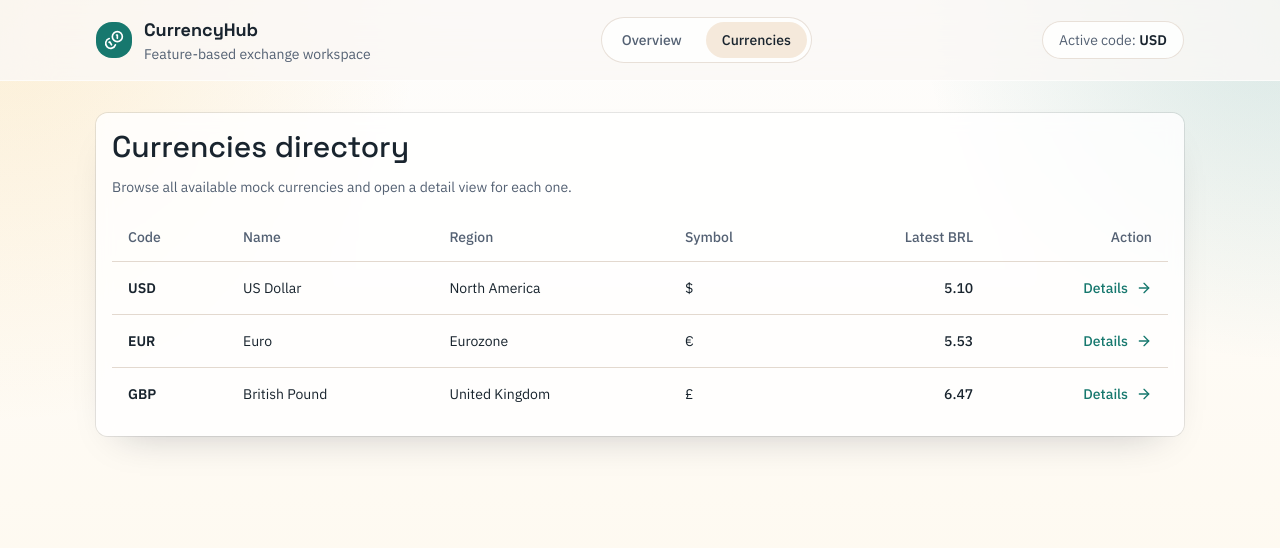
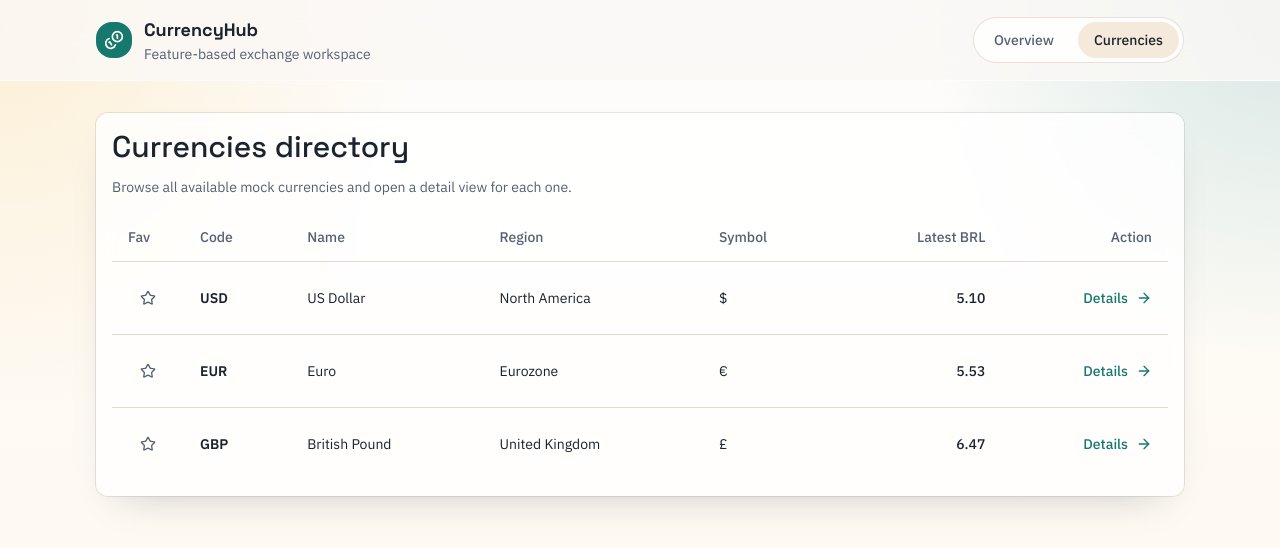
Before and after one commit to imaestri/currency-hub, a React (Vite) app: page /currencies in a window 1280 px wide. Shown: the top 548 px of the page. Built offline with nearby package versions, Linux system fonts and the light colour scheme.

Commit message:
feat: implement favorite currency functionality and spotlight feature across components

```diff
--- a/src/components/shared/AppHeader.tsx
+++ b/src/components/shared/AppHeader.tsx
@@ -1,5 +1,7 @@
-import { Coins } from 'lucide-react'
+import { ArrowDownRight, ArrowUpRight, Coins, Minus } from 'lucide-react'
 import { Link, NavLink } from 'react-router-dom'
+import { Skeleton } from '@/components/ui/skeleton'
+import { useFavoriteCurrencySpotlight } from '@/features/rates/hooks/useFavoriteCurrencySpotlight'
 import { useRatesStore } from '@/features/rates/store/useRatesStore'
 import { cn } from '@/lib/utils'
 
@@ -9,7 +11,15 @@ const links = [
 ]
 
 export function AppHeader() {
-  const selectedCurrencyCode = useRatesStore((state) => state.selectedCurrencyCode)
+  const favoriteCodes = useRatesStore((state) => state.favoriteCodes)
+  const spotlightCode = favoriteCodes[0]
+  const spotlightQuery = useFavoriteCurrencySpotlight(spotlightCode)
+  const spotlightSnapshot = spotlightQuery.data
+
+  const latestRate = spotlightSnapshot?.trend.at(-1)?.rate ?? 0
+  const previousRate = spotlightSnapshot?.trend.at(-2)?.rate ?? latestRate
+  const rateDirection =
+    latestRate > previousRate ? 'up' : latestRate < previousRate ? 'down' : 'flat'
 
   return (
     <header className="sticky top-0 z-20 border-b border-white/60 bg-background/80 backdrop-blur-xl">
@@ -41,9 +51,64 @@ export function AppHeader() {
           ))}
         </nav>
 
-        <div className="hidden rounded-full border border-border/80 bg-white/80 px-4 py-2 text-sm text-muted-foreground shadow-soft sm:block">
-          Active code: <span className="font-semibold text-foreground">{selectedCurrencyCode}</span>
-        </div>
+        {spotlightCode ? (
+          <div className="hidden min-w-[18rem] rounded-2xl border border-border/80 bg-white/80 px-4 py-3 text-sm text-muted-foreground shadow-soft sm:block">
+            {spotlightQuery.isLoading ? (
+              <div className="space-y-3">
+                <Skeleton className="h-4 w-28" />
+                <div className="flex items-center justify-between gap-3">
+                  <Skeleton className="h-7 w-20" />
+                  <Skeleton className="h-5 w-24" />
+                </div>
+              </div>
+            ) : spotlightSnapshot ? (
+              <div className="space-y-2">
+                <div className="flex items-center justify-between gap-3">
+                  <div>
+                    <div className="font-semibold text-foreground">
+                      {spotlightSnapshot.code} · {spotlightSnapshot.name}
+                    </div>
+                    <div className="text-xs text-muted-foreground">{spotlightSnapshot.region}</div>
+                  </div>
+                  <div className="text-right">
+                    <div className="font-semibold text-foreground">
+                      {spotlightSnapshot.symbol}
+                      {latestRate.toFixed(2)}
+                    </div>
+                    <div
+                      className={cn(
+                        'inline-flex items-center gap-1 text-xs font-medium',
+                        rateDirection === 'up' && 'text-emerald-600',
+                        rateDirection === 'down' && 'text-destructive',
+                        rateDirection === 'flat' && 'text-muted-foreground',
+                      )}
+                    >
+                      {rateDirection === 'up' ? (
+                        <ArrowUpRight className="size-3.5" />
+                      ) : rateDirection === 'down' ? (
+                        <ArrowDownRight className="size-3.5" />
+                      ) : (
+                        <Minus className="size-3.5" />
+                      )}
+                      {rateDirection === 'up'
+                        ? 'Up vs previous close'
+                        : rateDirection === 'down'
+                          ? 'Down vs previous close'
+                          : 'No change'}
+                    </div>
+                  </div>
+                </div>
+              </div>
+            ) : (
+              <div className="space-y-2">
+                <div className="font-medium text-foreground">Favorite spotlight</div>
+                <p className="text-xs text-muted-foreground">
+                  We could not load your highlighted currency right now.
+                </p>
+              </div>
+            )}
+          </div>
+        ) : null}
       </div>
     </header>
   )
--- a/src/features/rates/components/CurrenciesTable.tsx
+++ b/src/features/rates/components/CurrenciesTable.tsx
@@ -1,5 +1,6 @@
-import { ArrowRight } from 'lucide-react'
+import { ArrowRight, Star } from 'lucide-react'
 import { useNavigate } from 'react-router-dom'
+import { Button } from '@/components/ui/button'
 import { Card, CardContent, CardHeader, CardTitle } from '@/components/ui/card'
 import {
   Table,
@@ -10,11 +11,18 @@ import {
   TableRow,
 } from '@/components/ui/table'
 import { useCurrenciesList } from '@/features/rates/hooks/useCurrenciesList'
+import { useRatesStore } from '@/features/rates/store/useRatesStore'
 
 export function CurrenciesTable() {
   const navigate = useNavigate()
   const currenciesQuery = useCurrenciesList()
   const currencies = currenciesQuery.data
+  const favoriteCodes = useRatesStore((state) => state.favoriteCodes)
+  const toggleFavorite = useRatesStore((state) => state.toggleFavorite)
+
+  const openCurrencyDetails = (code: string) => {
+    navigate(`/currencies/${code}`)
+  }
 
   return (
     <Card className="border-white/70 bg-white/80 shadow-soft backdrop-blur">
@@ -28,6 +36,7 @@ export function CurrenciesTable() {
         <Table>
           <TableHeader>
             <TableRow>
+              <TableHead className="w-16">Fav</TableHead>
               <TableHead>Code</TableHead>
               <TableHead>Name</TableHead>
               <TableHead>Region</TableHead>
@@ -42,14 +51,38 @@ export function CurrenciesTable() {
                 key={currency.code}
                 className="cursor-pointer"
                 tabIndex={0}
-                onClick={() => navigate(`/currencies/${currency.code}`)}
+                onClick={() => openCurrencyDetails(currency.code)}
                 onKeyDown={(event) => {
                   if (event.key === 'Enter' || event.key === ' ') {
                     event.preventDefault()
-                    navigate(`/currencies/${currency.code}`)
+                    openCurrencyDetails(currency.code)
                   }
                 }}
               >
+                <TableCell>
+                  <Button
+                    type="button"
+                    variant="ghost"
+                    size="icon"
+                    aria-label={
+                      favoriteCodes.includes(currency.code)
+                        ? `Remove ${currency.code} from favorites`
+                        : `Add ${currency.code} to favorites`
+                    }
+                    onClick={(event) => {
+                      event.stopPropagation()
+                      toggleFavorite(currency.code)
+                    }}
+                  >
+                    <Star
+                      className={
+                        favoriteCodes.includes(currency.code)
+                          ? 'size-4 fill-accent text-accent'
+                          : 'size-4 text-muted-foreground'
+                      }
+                    />
+                  </Button>
+                </TableCell>
                 <TableCell className="font-semibold">{currency.code}</TableCell>
                 <TableCell>{currency.name}</TableCell>
                 <TableCell>{currency.region}</TableCell>
--- a/src/features/rates/components/CurrencyDetailContent.tsx
+++ b/src/features/rates/components/CurrencyDetailContent.tsx
@@ -1,9 +1,11 @@
 import { lazy, Suspense } from 'react'
-import { TrendingUp } from 'lucide-react'
+import { Star, TrendingUp } from 'lucide-react'
+import { Button } from '@/components/ui/button'
 import { Badge } from '@/components/ui/badge'
 import { Card, CardHeader, CardTitle } from '@/components/ui/card'
 import { CurrencyTrendChartSkeleton } from '@/features/rates/components/CurrencyTrendChartSkeleton'
 import { useCurrencySnapshot } from '@/features/rates/hooks/useCurrencySnapshot'
+import { useRatesStore } from '@/features/rates/store/useRatesStore'
 
 type CurrencyDetailContentProps = {
   code: string
@@ -18,8 +20,11 @@ const CurrencyTrendChart = lazy(() =>
 export function CurrencyDetailContent({ code }: CurrencyDetailContentProps) {
   const snapshotQuery = useCurrencySnapshot(code)
   const snapshot = snapshotQuery.data
+  const favoriteCodes = useRatesStore((state) => state.favoriteCodes)
+  const toggleFavorite = useRatesStore((state) => state.toggleFavorite)
 
   const latestRate = snapshot.trend.at(-1)?.rate ?? 0
+  const isFavorite = favoriteCodes.includes(snapshot.code)
 
   return (
     <div className="space-y-6">
@@ -31,12 +36,22 @@ export function CurrencyDetailContent({ code }: CurrencyDetailContentProps) {
               {snapshot.name} ({snapshot.code})
             </CardTitle>
           </div>
+          <div className="flex flex-col gap-3 sm:items-end">
+            <Button
+              type="button"
+              variant={isFavorite ? 'secondary' : 'outline'}
+              onClick={() => toggleFavorite(snapshot.code)}
+            >
+              <Star className={isFavorite ? 'mr-2 size-4 fill-accent text-accent' : 'mr-2 size-4'} />
+              {isFavorite ? 'Favorited' : 'Add to favorites'}
+            </Button>
             <div className="rounded-2xl bg-secondary px-4 py-3 text-right">
               <div className="text-sm text-muted-foreground">Latest BRL reference</div>
               <div className="flex items-center gap-2 text-2xl font-semibold text-foreground">
                 <TrendingUp className="size-5 text-primary" />
                 {snapshot.symbol}
                 {latestRate.toFixed(2)}
+              </div>
             </div>
           </div>
         </CardHeader>
--- a/src/features/rates/components/CurrencySearchForm.tsx
+++ b/src/features/rates/components/CurrencySearchForm.tsx
@@ -4,17 +4,14 @@ import { Input } from '@/components/ui/input'
 import { Button } from '@/components/ui/button'
 import { useCurrencySearchForm } from '@/features/rates/hooks/useCurrencySearchForm'
 import type { CurrencySearchFormValues } from '@/features/rates/hooks/useCurrencySearchForm'
-import { useRatesStore } from '@/features/rates/store/useRatesStore'
 
 export function CurrencySearchForm() {
   const navigate = useNavigate()
-  const setSelectedCurrencyCode = useRatesStore((state) => state.setSelectedCurrencyCode)
   const form = useCurrencySearchForm()
 
   const onSubmit = ({ code }: CurrencySearchFormValues) => {
     const normalizedCode = code.toUpperCase()
 
-    setSelectedCurrencyCode(normalizedCode)
     navigate(`/currencies/${normalizedCode}`)
   }
 
--- /dev/null
+++ b/src/features/rates/hooks/useFavoriteCurrencySpotlight.ts
@@ -0,0 +1,10 @@
+import { useQuery } from "@tanstack/react-query";
+import { getCurrencySnapshot } from "@/features/rates/services/rates-service";
+
+export function useFavoriteCurrencySpotlight(code?: string) {
+  return useQuery({
+    queryKey: ["favorite-currency-spotlight", code],
+    queryFn: () => getCurrencySnapshot(code!),
+    enabled: Boolean(code),
+  });
+}
--- a/src/features/rates/store/useRatesStore.ts
+++ b/src/features/rates/store/useRatesStore.ts
@@ -1,11 +1,32 @@
 import { create } from 'zustand'
+import { persist } from 'zustand/middleware'
 
 type RatesStoreState = {
-  selectedCurrencyCode: string
-  setSelectedCurrencyCode: (code: string) => void
+  favoriteCodes: string[]
+  toggleFavorite: (code: string) => void
 }
 
-export const useRatesStore = create<RatesStoreState>((set) => ({
-  selectedCurrencyCode: 'USD',
-  setSelectedCurrencyCode: (code) => set({ selectedCurrencyCode: code.toUpperCase() }),
-}))
+export const useRatesStore = create<RatesStoreState>()(
+  persist(
+    (set) => ({
+      favoriteCodes: [],
+      toggleFavorite: (code) =>
+        set((state) => {
+          const normalizedCode = code.toUpperCase()
+          const isFavorite = state.favoriteCodes.includes(normalizedCode)
+
+          return {
+            favoriteCodes: isFavorite
+              ? state.favoriteCodes.filter((favoriteCode) => favoriteCode !== normalizedCode)
+              : [...state.favoriteCodes, normalizedCode],
+          }
+        }),
+    }),
+    {
+      name: 'rates-store',
+      partialize: (state) => ({
+        favoriteCodes: state.favoriteCodes,
+      }),
+    },
+  ),
+)
```
Lines whose indentation alone changed are shown as unchanged.
